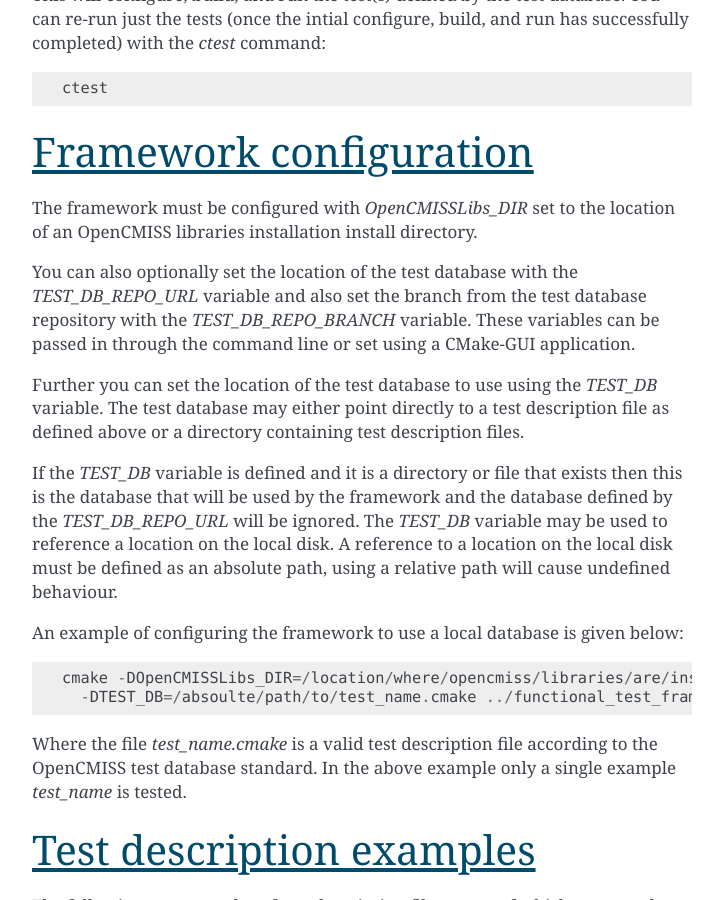
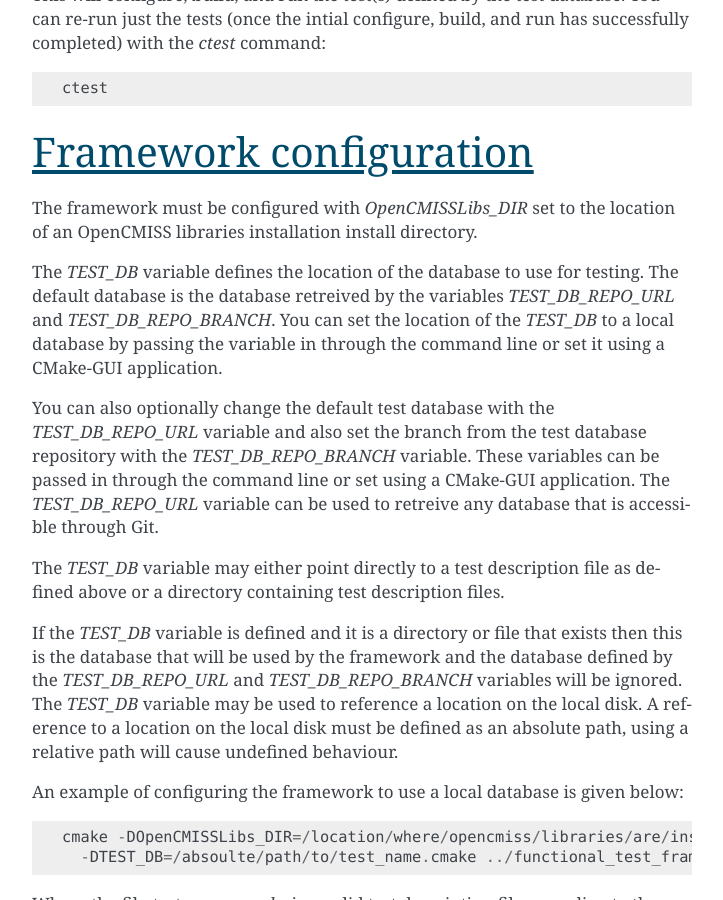
Before and after one commit to chrispbradley/functional_test_framework, a Sphinx documentation site: the page built from docs/index.rst, in a window 1280 px wide and 900 px high, scrolled down 3109 px. Shown: the whole window, without its empty margins (388-1111 px from the left). Built offline with Sphinx 7.4.7, drawn with Linux system fonts in a browser that asks for light colours.

Commit message:
Correct documentation around the TEST_DB variable.

```diff
--- a/docs/index.rst
+++ b/docs/index.rst
@@ -78,11 +78,13 @@ Framework configuration
 
 The framework must be configured with *OpenCMISSLibs_DIR* set to the location of an OpenCMISS libraries installation install directory.
 
-You can also optionally set the location of the test database with the *TEST_DB_REPO_URL* variable and also set the branch from the test database repository with the *TEST_DB_REPO_BRANCH* variable.  These variables can be passed in through the command line or set using a CMake-GUI application.
+The *TEST_DB* variable defines the location of the database to use for testing.  The default database is the database retreived by the variables *TEST_DB_REPO_URL* and *TEST_DB_REPO_BRANCH*.  You can set the location of the *TEST_DB* to a local database by passing the variable in through the command line or set it using a CMake-GUI application.
 
-Further you can set the location of the test database to use using the *TEST_DB* variable.  The test database may either point directly to a test description file as defined above or a directory containing test description files.
+You can also optionally change the default test database with the *TEST_DB_REPO_URL* variable and also set the branch from the test database repository with the *TEST_DB_REPO_BRANCH* variable.  These variables can be passed in through the command line or set using a CMake-GUI application.  The *TEST_DB_REPO_URL* variable can be used to retreive any database that is accessible through Git.
 
-If the *TEST_DB* variable is defined and it is a directory or file that exists then this is the database that will be used by the framework and the database defined by the *TEST_DB_REPO_URL* will be ignored.  The *TEST_DB* variable may be used to reference a location on the local disk.  A reference to a location on the local disk must be defined as an absolute path, using a relative path will cause undefined behaviour.
+The *TEST_DB* variable may either point directly to a test description file as defined above or a directory containing test description files.
+
+If the *TEST_DB* variable is defined and it is a directory or file that exists then this is the database that will be used by the framework and the database defined by the *TEST_DB_REPO_URL* and *TEST_DB_REPO_BRANCH* variables will be ignored.  The *TEST_DB* variable may be used to reference a location on the local disk.  A reference to a location on the local disk must be defined as an absolute path, using a relative path will cause undefined behaviour.
 
 An example of configuring the framework to use a local database is given below::
 
```
